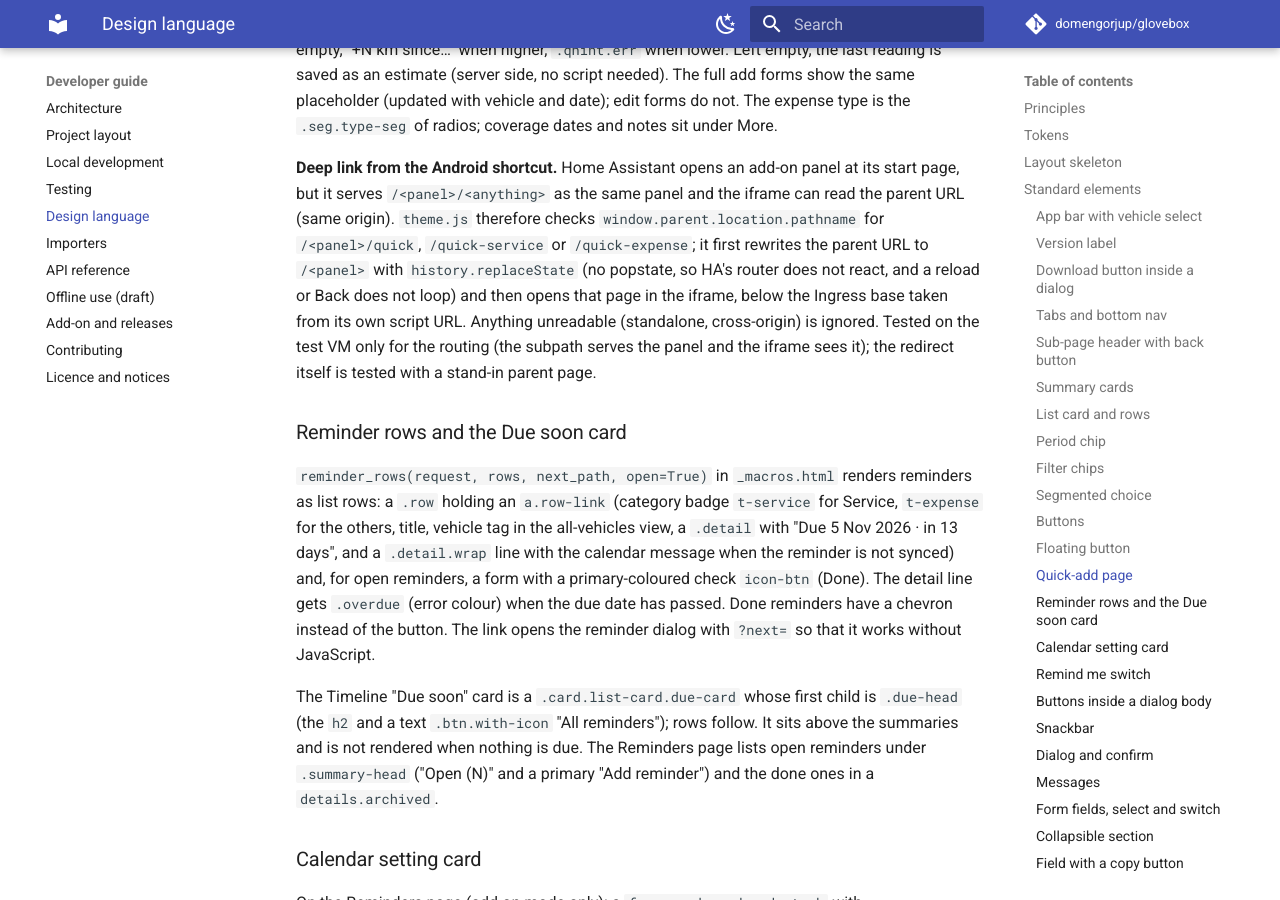
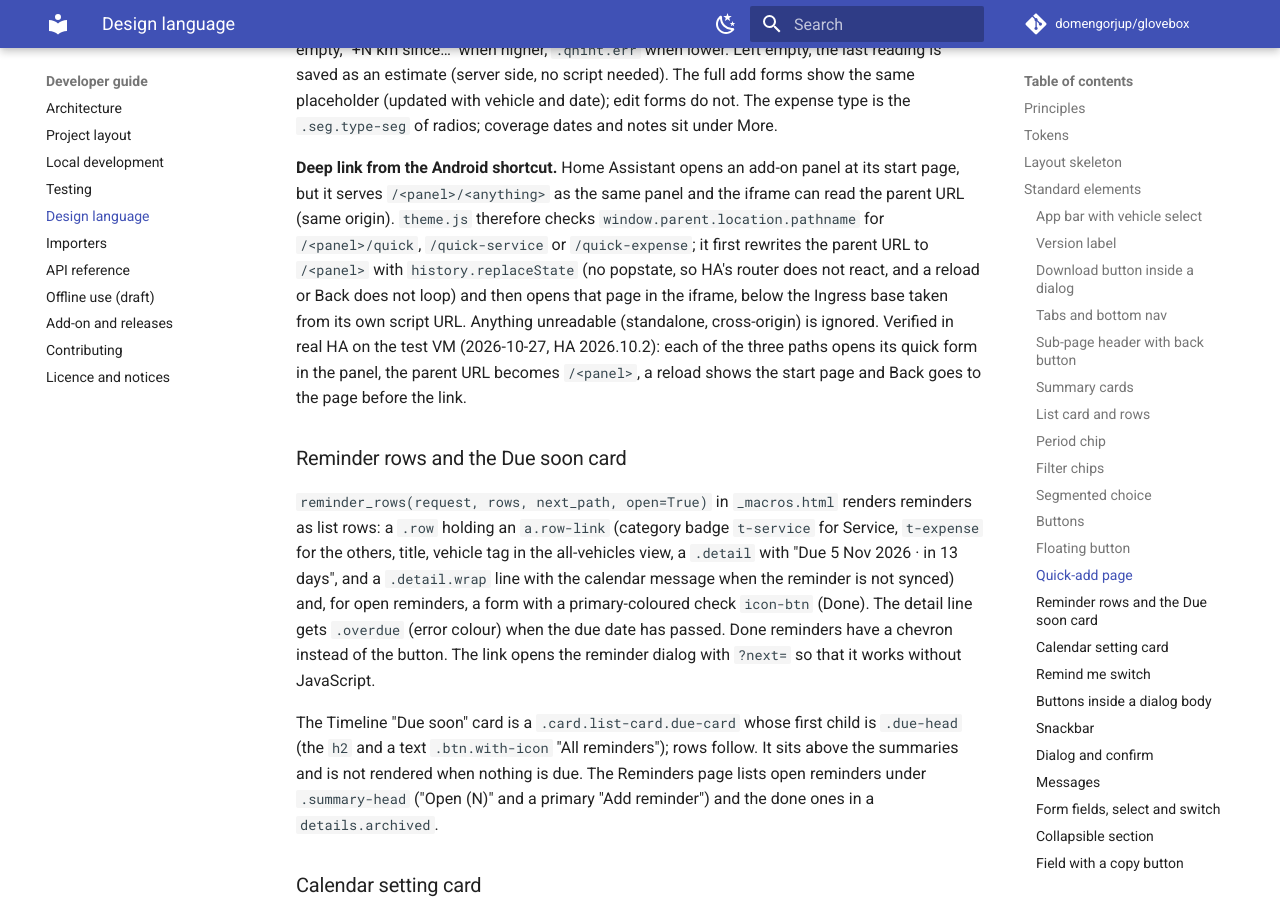
Before and after one commit to domengorjup/glovebox, an MkDocs documentation site: the page built from docs/dev/design.md, in a window 1280 px wide and 900 px high, scrolled down 6748 px. Built offline with MkDocs 1.6.1 and Material for MkDocs 9.7.7, drawn with Linux system fonts in a browser that asks for light colours; comment, search, counter and statistics services are not loaded.

Commit message:
Record test VM checks for reminders and deep links

```diff
--- a/docs/dev/design.md
+++ b/docs/dev/design.md
@@ -167,7 +167,7 @@ The round `+` (`a.fab`, `data-dialog`, aria-label "Add entry") appears on the Ti
 
 **Quick service and expense** (`expenses/quick.html`, `/quick-service`, `/quick-expense`) use the same classes. They add: a title field with `.qchips.titles` chips under it (script-only: hidden in the markup, shown and wired by `app.js`; a chip fills the title; service starts with a fixed "Regular service", then the vehicle's recent titles, at most 4; expense shows the chips of the chosen type); the amount as a `.field.big`; an odometer field that starts empty with the last known reading as its placeholder and as the hint ("Last: 75,892 km on 9 Oct"); `.qhint.warn` (orange) while it is empty, "+N km since…" when higher, `.qhint.err` when lower. Left empty, the last reading is saved as an estimate (server side, no script needed). The full add forms show the same placeholder (updated with vehicle and date); edit forms do not. The expense type is the `.seg.type-seg` of radios; coverage dates and notes sit under More.
 
-**Deep link from the Android shortcut.** Home Assistant opens an add-on panel at its start page, but it serves `/<panel>/<anything>` as the same panel and the iframe can read the parent URL (same origin). `theme.js` therefore checks `window.parent.location.pathname` for `/<panel>/quick`, `/quick-service` or `/quick-expense`; it first rewrites the parent URL to `/<panel>` with `history.replaceState` (no popstate, so HA's router does not react, and a reload or Back does not loop) and then opens that page in the iframe, below the Ingress base taken from its own script URL. Anything unreadable (standalone, cross-origin) is ignored. Tested on the test VM only for the routing (the subpath serves the panel and the iframe sees it); the redirect itself is tested with a stand-in parent page.
+**Deep link from the Android shortcut.** Home Assistant opens an add-on panel at its start page, but it serves `/<panel>/<anything>` as the same panel and the iframe can read the parent URL (same origin). `theme.js` therefore checks `window.parent.location.pathname` for `/<panel>/quick`, `/quick-service` or `/quick-expense`; it first rewrites the parent URL to `/<panel>` with `history.replaceState` (no popstate, so HA's router does not react, and a reload or Back does not loop) and then opens that page in the iframe, below the Ingress base taken from its own script URL. Anything unreadable (standalone, cross-origin) is ignored. Verified in real HA on the test VM (2026-10-27, HA 2026.10.2): each of the three paths opens its quick form in the panel, the parent URL becomes `/<panel>`, a reload shows the start page and Back goes to the page before the link.
 
 ### Reminder rows and the Due soon card
 
```
Also changed, not shown: openspec/changes/add-reminders/design.md (+3 -3 lines), openspec/changes/add-reminders/tasks.md (+5 -5 lines).
